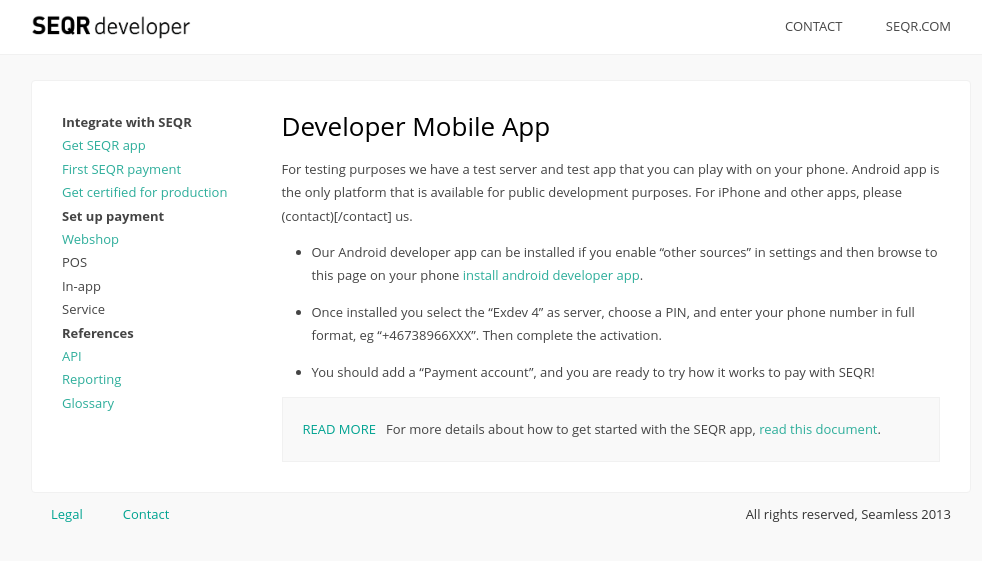
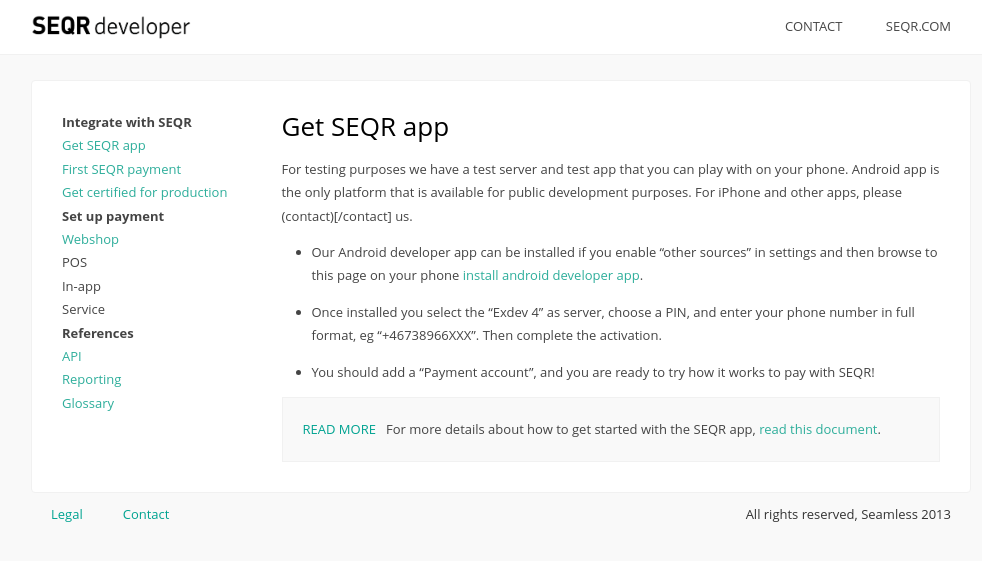
Before and after one commit to SeamlessDistribution/SeamlessDistribution.github.io, a Jekyll site: the page built from app/index.md, in a window 1280 px wide. Shown: the top 561 px of the page, without its empty margins (139-1121 px from the left). Built offline with Jekyll 4.4.1, drawn with Linux system fonts in a browser that asks for light colours.

Commit message:
Update index.md

```diff
--- a/app/index.md
+++ b/app/index.md
@@ -4,7 +4,7 @@
 description: A demo and developer app for trying things out.
 ---
 
-Developer Mobile App
+Get SEQR app
 =============
 
 For testing purposes we have a test server and test app that you can play with
```
